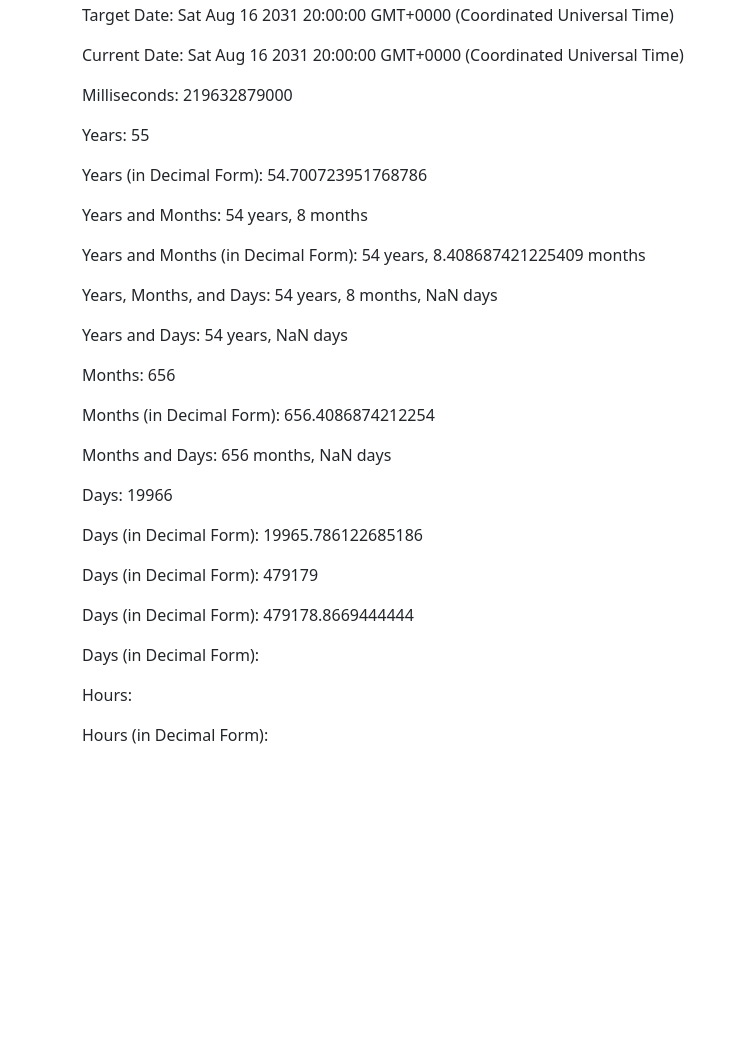
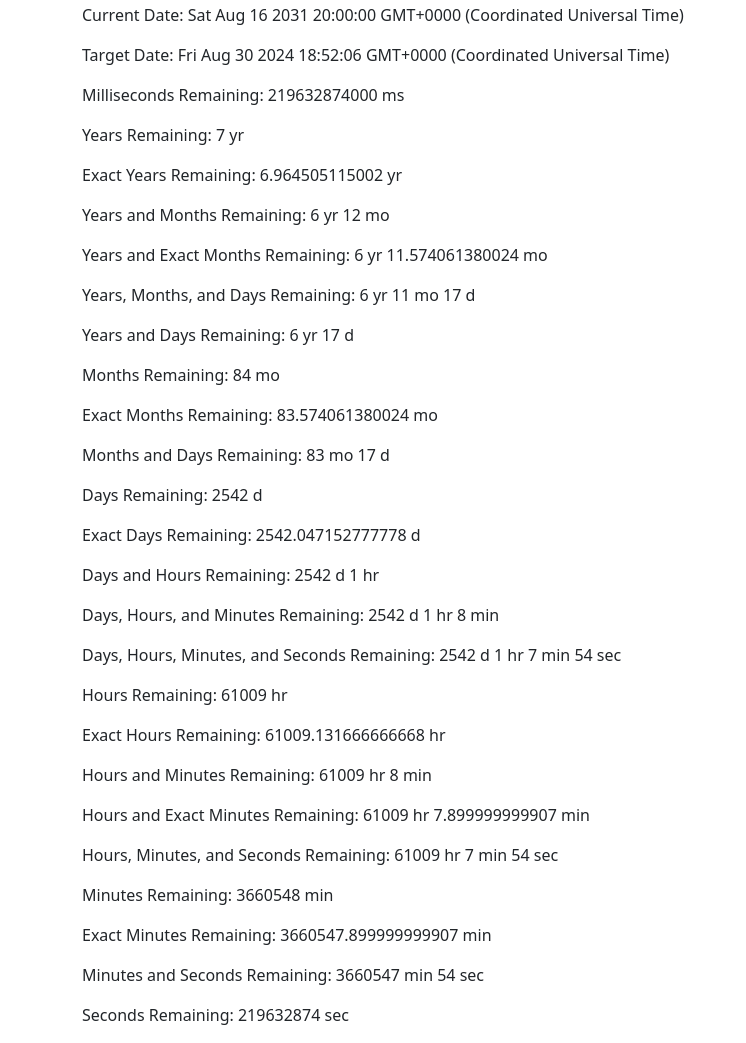
Before and after one commit to Anon1777/august-16th-2031, a plain HTML site: page index.html in a window 1280 px wide. Shown: the part 53-1096 px from the top of the page, without its empty margins (0-746 px from the left). Before the commit the page ends 816 px from the top, so only its background shows below. Drawn offline with nearby package versions, Linux system fonts and the light colour scheme.

Commit message:
second commit

```diff
--- a/index.html
+++ b/index.html
@@ -25,18 +25,18 @@
         <p class="content" id="months-days">Months and Days: </p>
         <p class="content" id="days">Days: </p>
         <p class="content" id="days-decimal">Days (in Decimal Form): </p>
-        <p class="content" id="days-hours">Days (in Decimal Form): </p>
-        <p class="content" id="days-hours-minutes">Days (in Decimal Form): </p>
-        <p class="content" id="days-hours-minutes-seconds">Days (in Decimal Form): </p>
+        <p class="content" id="days-hours">Days and Hours: </p>
+        <p class="content" id="days-hours-minutes">Days, Hours, and Minutes: </p>
+        <p class="content" id="days-hours-minutes-seconds">Days, Hours, Minutes, and Seconds: </p>
         <p class="content" id="hours">Hours: </p>
         <p class="content" id="hours-decimal">Hours (in Decimal Form): </p>
-        <p class="content" id="hours-minutes"></p>
-        <p class="content" id="hours-minutes-decimal"></p>
-        <p class="content" id="hours-minutes-seconds"></p>
-        <p class="content" id="minutes"></p>
-        <p class="content" id="minutes-decimal"></p>
-        <p class="content" id="minutes-seconds"></p>
-        <p class="content" id="seconds"></p>
+        <p class="content" id="hours-minutes">Hours and Minutes: </p>
+        <p class="content" id="hours-minutes-decimal">Hours and Minutes (in Decimal Form): </p>
+        <p class="content" id="hours-minutes-seconds">Hours, Minutes, and Seconds: </p>
+        <p class="content" id="minutes">Minutes: </p>
+        <p class="content" id="minutes-decimal">Minutes (in Decimal Form):</p>
+        <p class="content" id="minutes-seconds">Minutes and Seconds: </p>
+        <p class="content" id="seconds">Seconds: </p>
     </div>
     <script src="https://cdn.jsdelivr.net/npm/bootstrap@5.3.3/dist/js/bootstrap.bundle.min.js"></script>
     <script src="script.js"></script>
--- a/script.js
+++ b/script.js
@@ -18,43 +18,74 @@ let Q = document.getElementById("days-hours-minutes-seconds");
 let R = document.getElementById("hours");
 let S = document.getElementById("hours-decimal");
 let T = document.getElementById("hours-minutes");
-let U = document.getElementById("hours-minutes-decimals");
+let U = document.getElementById("hours-minutes-decimal");
 let V = document.getElementById("hours-minutes-seconds");
 let W = document.getElementById("minutes");
 let X = document.getElementById("minutes-decimal");
 let Y = document.getElementById("minutes-seconds");
 let Z = document.getElementById("seconds");
-let a = new Date();
-let b = new Date(Date.parse("16 Aug 2031 15:00:00 EST"));
-let c = new Date(b.getTime() - a.getTime());
-let d = (a / 1000 / 60 / 60 / 24 / 30.4167 / 12); // years
-let e = (a / 1000 / 60 / 60 / 24 / 30.4167); // months
-let f = (a / 1000 / 60 / 60 / 24); // days
-let g = (a / 1000 / 60 / 60); // hours
-let h = (a / 1000 / 60); // minutes;
-let i = (a / 1000); // seconds;
-let j = ((e) - (12 * Math.floor(d)))
-let k = ((f) - (30.4167 * Math.floor(Z / 1000 / 60 / 60 / 24 / 30.4167)))
-// let l = (())
+let a, b, c, d, e, f, g, h, i, j, k, l, m, n;
 
-if(Math.floor(e) == 0){
-    e += 11;
-}
+setInterval(function () {
+    a = new Date();
+    b = new Date(Date.parse("16 Aug 2031 15:00:00 EST"));
+    c = new Date(b.getTime() - a.getTime());
+    d = (c / 1000 / 60 / 60 / 24 / 30.4167 / 12); // years
+    e = (c / 1000 / 60 / 60 / 24 / 30.4167); // months
+    f = (c / 1000 / 60 / 60 / 24); // days
+    g = (c / 1000 / 60 / 60); // hours
+    h = (c / 1000 / 60); // minutes;
+    i = (c / 1000); // seconds;
+    j = ((e) - (12 * Math.floor(d))); // month remainders
+    k = ((f) - (30.4167 * Math.floor(e))); // day remainders
+    l = ((g) - (24 * Math.floor(f))); // hour remainders
+    m = ((h) - (60 * Math.floor(g))); // minute remainders
+    n = ((i) - (60 * Math.floor(h))); // second remainders
 
-A.innerText += " " + new Date("16 Aug 2031 15:00:00 EST").toString();
-B.innerText += " " + b.toString();
-C.innerText += " " + c.getTime();
-D.innerText += " " + Math.round(d);
-E.innerText += " " + d;
-F.innerText += " " + Math.floor(d) + " years, " + Math.floor(j) + " months";
-G.innerText += " " + Math.floor(d) + " years, " + j + " months";
-H.innerText += " " + Math.floor(d) + " years, " + Math.floor(j) + " months, " + Math.floor(k) + " days"
-I.innerText += " " + Math.floor(d) + " years, " + Math.floor(k) + " days";
-J.innerText += " " + Math.round(e);
-K.innerText += " " + e;
-L.innerText += " " + Math.floor(e) + " months, " + Math.floor(k) + " days"
-M.innerText += " " + Math.round(f);
-N.innerText += " " + f;
-O.innerText += " " + Math.round(g);
-P.innerText += " " + g;
-// Q,innerText += " " +
+    if (Math.floor(e) == 0) {
+        e += 11;
+    }
+
+    if (Math.floor(f) == 0) {
+        f += 364;
+    }
+
+    if (Math.floor(g) == 0) {
+        g += 23;
+    }
+
+    if (Math.floor(h) == 0) {
+        h += 59;
+    }
+
+    if (Math.floor(i) == 0) {
+        i += 59;
+    }
+
+    A.innerText = "Current Date: " + new Date("16 Aug 2031 15:00:00 EST").toString();
+    B.innerText = "Target Date: " + a.toString();
+    C.innerText = "Milliseconds Remaining: " + c.getTime() + " ms";
+    D.innerText = "Years Remaining: " + Math.round(d) + " yr";
+    E.innerText = "Exact Years Remaining: " + d.toFixed(12) + " yr";
+    F.innerText = "Years and Months Remaining: " + Math.floor(d) + " yr " + Math.round(j) + " mo";
+    G.innerText = "Years and Exact Months Remaining: " + Math.floor(d) + " yr " + j.toFixed(12) + " mo";
+    H.innerText = "Years, Months, and Days Remaining:  " + Math.floor(d) + " yr " + Math.floor(j) + " mo " + Math.round(k) + " d"
+    I.innerText = "Years and Days Remaining: " + Math.floor(d) + " yr " + Math.round(k) + " d";
+    J.innerText = "Months Remaining: " + Math.round(e) + " mo";
+    K.innerText = "Exact Months Remaining: " + e.toFixed(12) + " mo";
+    L.innerText = "Months and Days Remaining: " + Math.floor(e) + " mo " + Math.round(k) + " d";
+    M.innerText = "Days Remaining: " + Math.round(f) + " d";
+    N.innerText = "Exact Days Remaining: " + f.toFixed(12) + " d";
+    O.innerText = "Days and Hours Remaining: " + Math.floor(f) + " d " + Math.round(l) + " hr";
+    P.innerText = "Days, Hours, and Minutes Remaining: " + Math.floor(f) + " d " + Math.floor(l) + " hr " + Math.round(m) + " min";
+    Q.innerText = "Days, Hours, Minutes, and Seconds Remaining: " + Math.floor(f) + " d " + Math.floor(l) + " hr " + Math.floor(m) + " min " + Math.round(n) + " sec";
+    R.innerText = "Hours Remaining: " + Math.round(g) + " hr";
+    S.innerText = "Exact Hours Remaining: " + g.toFixed(12) + " hr";
+    T.innerText = "Hours and Minutes Remaining: " + Math.floor(g) + " hr " + Math.round(m) + " min";
+    U.innerText = "Hours and Exact Minutes Remaining: " + Math.floor(g) + " hr " + m.toFixed(12) + " min";
+    V.innerText = "Hours, Minutes, and Seconds Remaining: " + Math.floor(g) + " hr " + Math.floor(m) + " min " + Math.round(n) + " sec";
+    W.innerText = "Minutes Remaining: " + Math.round(h) + " min";
+    X.innerText = "Exact Minutes Remaining: " + h.toFixed(12) + " min";
+    Y.innerText = "Minutes and Seconds Remaining: " + Math.floor(h) + " min " + Math.round(n) + " sec";
+    Z.innerText = "Seconds Remaining: " + Math.round(i) + " sec";
+}, 1);
```
